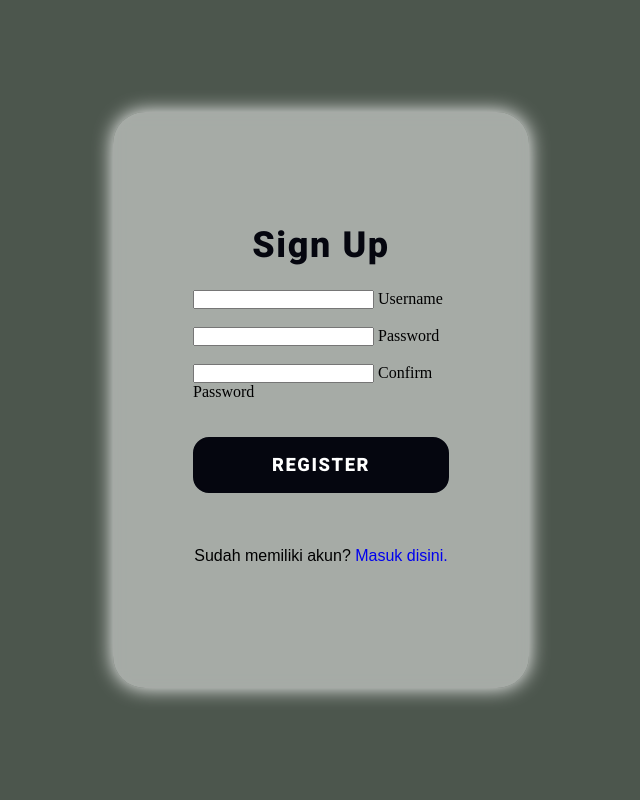
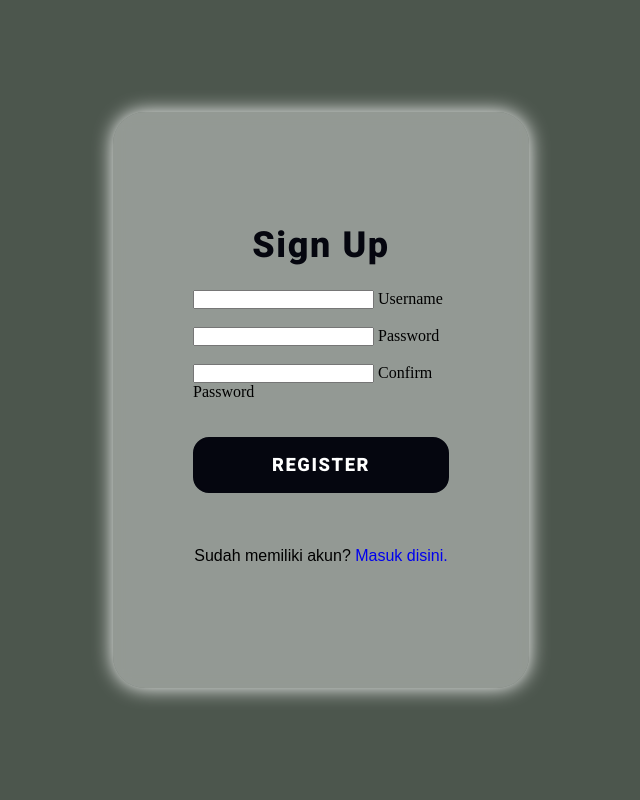
Before and after one commit to Faradaii/Mindful-Space, a PHP site: page /Login-Register/RegisterForm.php in a window 1280 px wide. Shown: the whole page, without its empty margins (319-959 px from the left). Run offline with PHP 8.4, Linux system fonts and the light colour scheme; some web fonts are replaced.

Commit message:
update: updating login register style

```diff
--- a/Login-Register/nav-style.css
+++ b/Login-Register/nav-style.css
@@ -7,6 +7,7 @@ nav {
     display: flex;
     justify-content: space-between;
     align-items: center;
+    z-index: 2;
 }
 
 .navigation {
@@ -35,6 +36,10 @@ ul a {
     letter-spacing: .08rem;
 }
 
+.navigation a:hover {
+    color: rgba(255, 255, 255, 1);
+}
+
 .logo h1 {
     font-family: 'Carrois Gothic SC', sans-serif;
     color: white;
--- a/Login-Register/style.css
+++ b/Login-Register/style.css
@@ -46,7 +46,7 @@ form {
     padding: 3rem 5rem;
     height: 60%;
     width: 20%;
-    background: rgba(255, 255, 255, 0.5);
+    background: rgba(255, 255, 255, 0.4);
     box-shadow: 0px 0px 20px rgba(255, 255, 255, 1);
     border-radius: 2rem;
     backdrop-filter: blur(.5rem);
```
